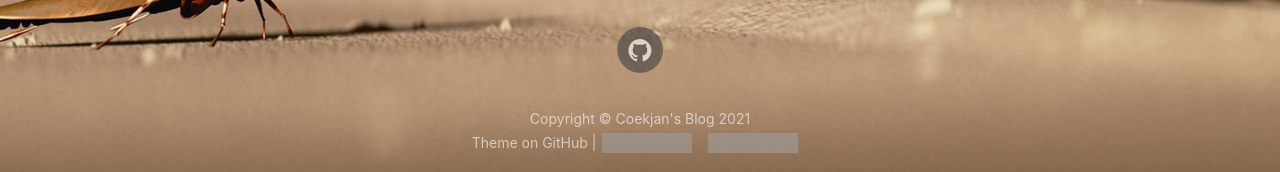
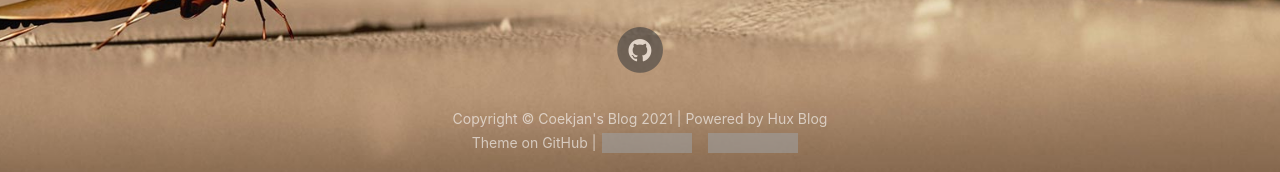
Before and after one commit to Coekjan/coekjan.github.io, a Jekyll site: the page built from offline.html, in a window 1280 px wide. Shown: the part 725-897 px from the top of the page. Built offline with Jekyll 4.4.1, drawn with Linux system fonts in a browser that asks for light colours; nearby versions of some CDN libraries; comment, search, counter and statistics services are not loaded; grey boxes are pictures that could not be loaded.

Commit message:
Update footer.html

```diff
--- a/_includes/footer.html
+++ b/_includes/footer.html
@@ -91,7 +91,7 @@
                     {% endif %}
                 </ul>
                 <p class="copyright text-muted">
-                    Copyright &copy; {{ site.title }} {{ site.time | date: '%Y' }}
+                    Copyright &copy; {{ site.title }} {{ site.time | date: '%Y' }} | Powered by <a href="http://huangxuan.me/">Hux Blog</a>
                     <br>
                     Theme on <a href="{{ site.github_repo }}">GitHub</a> |
                     <iframe
```
